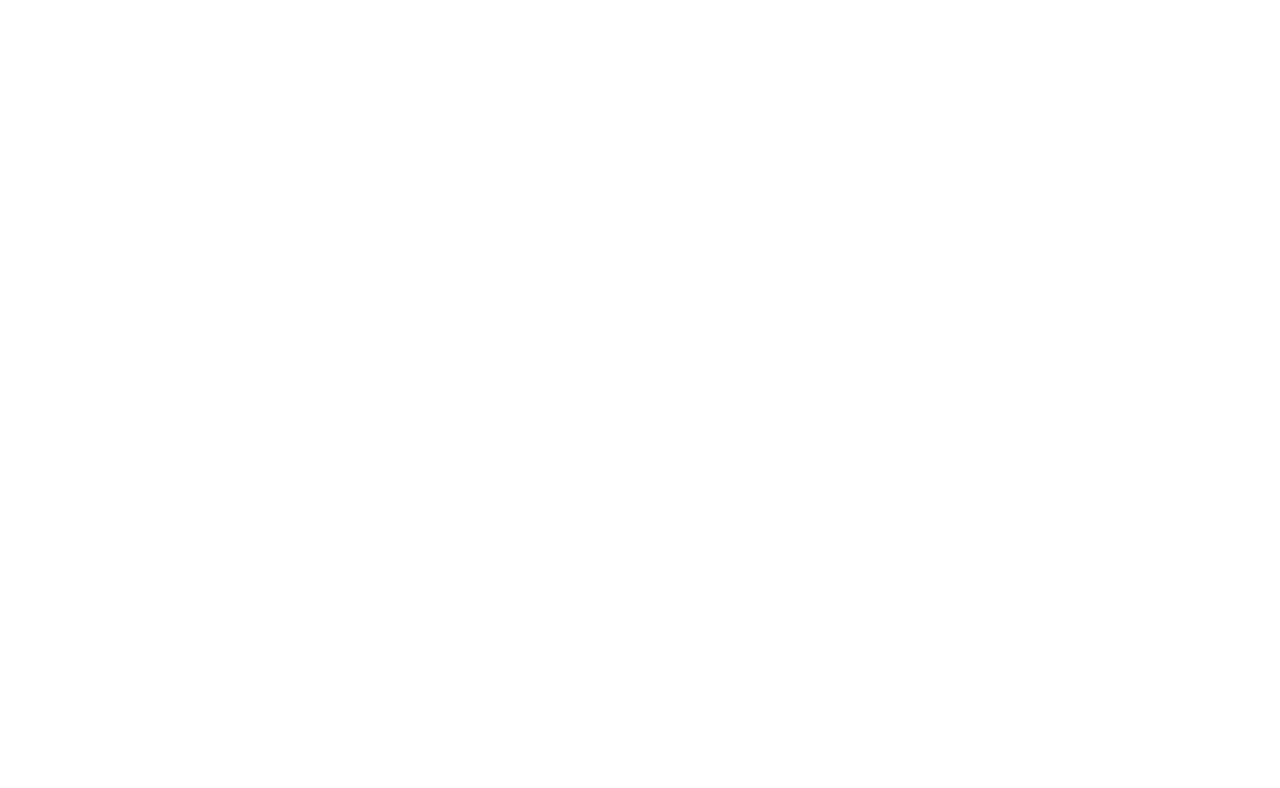
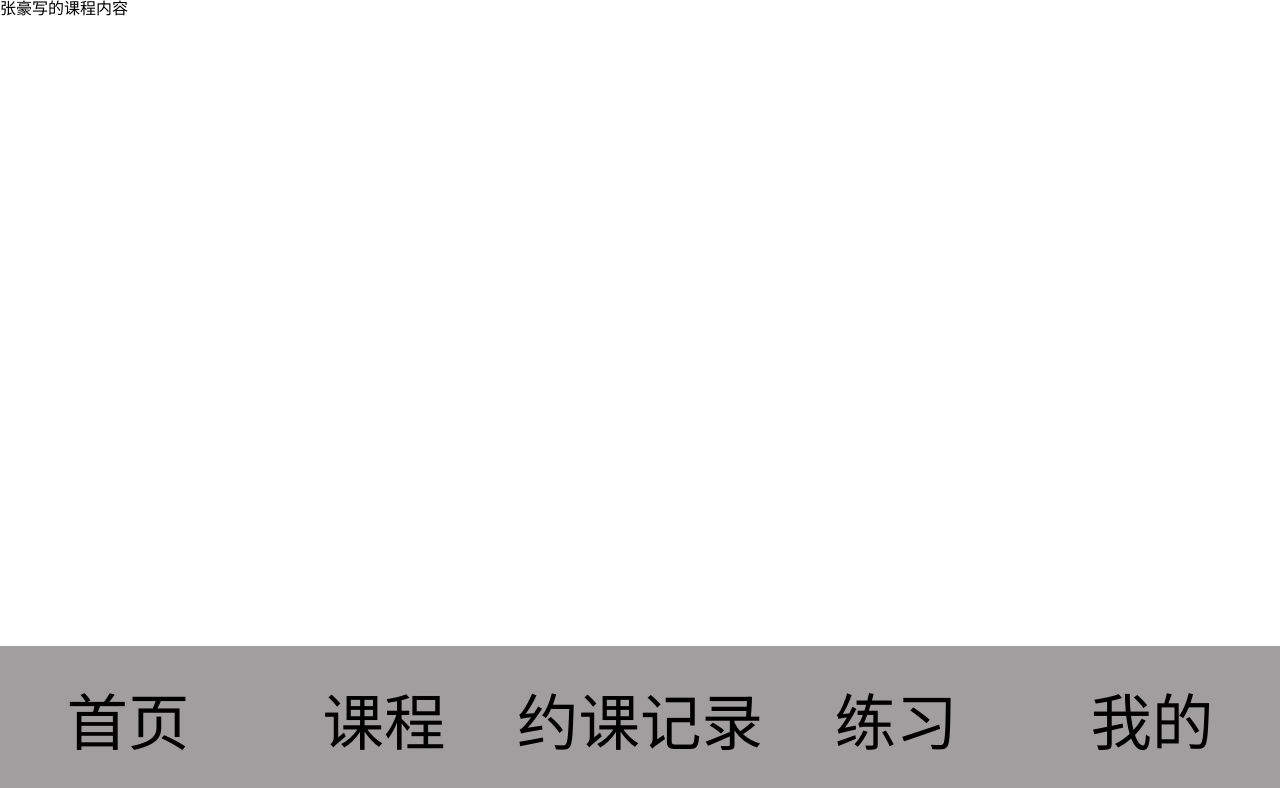
Before and after one commit to qiriga0408/vue-app, a Vue app: page /#/Zh in a window 1280 px wide. Before the commit this address led to /#/Xl. Shown: the top 788 px of the page. Built offline with nearby package versions, Linux system fonts and the light colour scheme.

Commit message:
其日嘎提交

```diff
--- a/src/App.vue
+++ b/src/App.vue
@@ -46,10 +46,10 @@
         align-items: center;
         justify-content: space-around;
         li{
-            width: 25%;
+            width: 20%;
             a{
                 display: block;
-                font-size: 0.2rem;
+                font-size: 0.18rem;
                 text-align: center;
                 line-height: 0.6rem;
                 color: black;
--- a/src/components/footer.vue
+++ b/src/components/footer.vue
@@ -3,16 +3,19 @@
         <footer>
             <ul>
                 <li>
-                   <router-link to="/shouye">首页</router-link>
+                   <router-link to="/Xl">首页</router-link>
                 </li>
                 <li>
-                    <router-link to="/fenlei">分类</router-link>
+                    <router-link to="/Zh">课程</router-link>
                 </li>
                 <li>
-                <router-link to="/shopping">购物车</router-link>
+                <router-link to="/Sxl">约课记录</router-link>
+                </li>
+                 <li>
+                    <router-link to="/Qrg">练习</router-link>
                 </li>
                 <li>
-                    <router-link to="/my">我的</router-link>
+                    <router-link to="/Czp">我的</router-link>
                 </li>
             </ul>
         </footer>
--- a/src/router/index.js
+++ b/src/router/index.js
@@ -1,38 +1,44 @@
 import Vue from 'vue'
 import VueRouter from 'vue-router'
-import Shouye from '@/views/shouye'
-import Fenlei from '@/views/fenlei'
-import Shopping from '@/views/shopping'
-import My from '@/views/my'
+import Xl from '@/views/Xl'
+import Zh from '@/views/Zh'
+import Sxl from '@/views/Sxl'
+import Qrg from '@/views/Qrg'
+import Czp from '@/views/Czp'
 
 
 Vue.use(VueRouter)
 
   const routes = [
   {
-    path: '/shouye',
-    name: 'Shouye',
-    component: Shouye
+    path: '/Xl',
+    name: 'Xl',
+    component: Xl
   },
   {
-    path: '/fenlei',
-    name: 'Fenlei',
-    component: Fenlei
+    path: '/Zh',
+    name: 'Zh',
+    component: Zh
   },
   {
-    path: '/shopping',
-    name: 'Shopping',
-    component: Shopping
+    path: '/Sxl',
+    name: 'Sxl',
+    component: Sxl
   },
   {
-    path: '/my',
-    name: 'My',
-    component: My
+    path: '/Czp',
+    name: 'Czp',
+    component: Czp
   },
   {
     path:"/",
-    redirect:"/shouye"
+    redirect:"/Xl"
   },
+  {
+    path:"/Qrg",
+    name:'Qrg',
+    component:Qrg
+  }
   // {
   //   path: '/about',
   //   name: 'About',
--- a/src/views/shopping.vue
+++ b/src/views/Czp.vue
@@ -1,7 +1,7 @@
 <template>
-    <div id="shopping">
+    <div id="my">
         <div class="content">
-          购物车内容
+          陈泽平我的内容
         </div>
         <Footer></Footer>
     </div>
@@ -9,7 +9,7 @@
 <script>
 import Footer from "@/components/footer"
 export default {
-    name:"Shopping",
+    name:"Czp",
         components:{Footer},
     data(){
       return{
--- a/src/views/fenlei.vue
+++ b/src/views/Qrg.vue
@@ -1,7 +1,7 @@
 <template>
     <div id="fenlei">
         <div class="content">
-          分类内容
+         其日嘎写的练习内容
         </div>
         <Footer></Footer>
     </div>
@@ -9,7 +9,7 @@
 <script>
 import Footer from "@/components/footer"
 export default {
-    name:"Fenlei",
+    name:"Qrg",
     components:{Footer},
     data(){
       return{
--- /dev/null
+++ b/src/views/Sxl.vue
@@ -0,0 +1,26 @@
+<template>
+    <div id="shopping">
+        <div class="content">
+          孙晓亮写的内容
+        </div>
+        <Footer></Footer>
+    </div>
+</template>
+<script>
+import Footer from "@/components/footer"
+export default {
+    name:"Shopping",
+        components:{Footer},
+    data(){
+      return{
+
+      }
+    },
+    methods:{
+
+    }
+}
+</script>
+<style lang="scss" scoped>
+
+</style>
--- a/src/views/shouye.vue
+++ b/src/views/Xl.vue
@@ -10,7 +10,7 @@
 <script>
 import Footer from "@/components/footer"
 export default {
-    name:"Shouye",
+    name:"Xl",
      components:{Footer},
     data(){
         return{
--- a/src/views/my.vue
+++ b/src/views/Zh.vue
@@ -1,7 +1,7 @@
 <template>
-    <div id="my">
+    <div id="fenlei">
         <div class="content">
-          我的内容
+          张豪写的课程内容
         </div>
         <Footer></Footer>
     </div>
@@ -9,8 +9,8 @@
 <script>
 import Footer from "@/components/footer"
 export default {
-    name:"My",
-        components:{Footer},
+    name:"Zh",
+    components:{Footer},
     data(){
       return{
 
```
